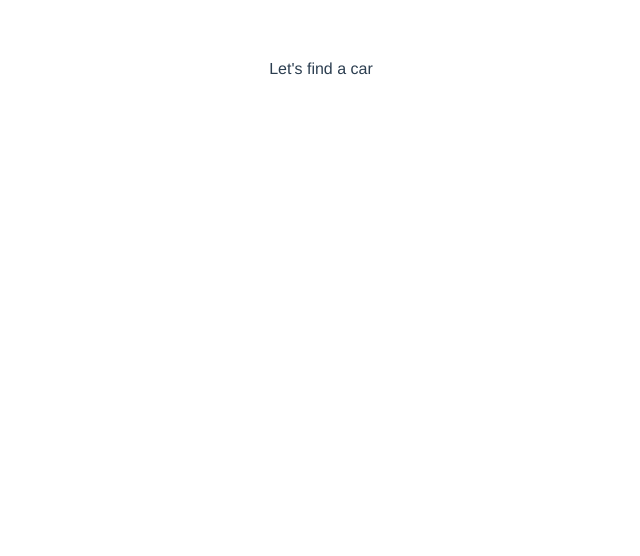
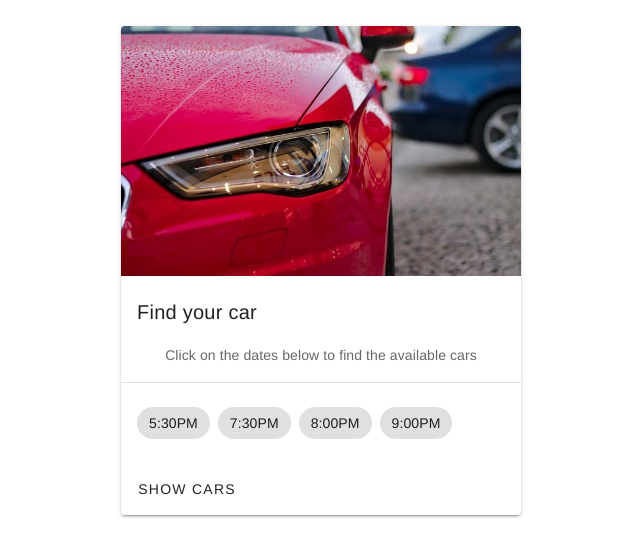
Before and after one commit to leokotman/rent-vehicle, a Vue app: page / in a window 1280 px wide. Shown: the top 556 px of the page, without its empty margins (319-959 px from the left). Built offline with nearby package versions, Linux system fonts and the light colour scheme; no server answers.

Commit message:
find a car component (card)

```diff
--- a/src/App.vue
+++ b/src/App.vue
@@ -1,21 +1,20 @@
 <template>
   <div id="app">
-    <!-- <HelloWorld msg="Welcome to Your Vue.js App" /> -->
-    <find-car />
+    <find-car @showCars="showCars" :carsShown="carsShown" />
+    <cars-list v-if="carsShown" />
   </div>
 </template>
 
 <script>
-// import HelloWorld from "./components/HelloWorld.vue";
-
 import axios from "axios";
+import CarsList from "./components/CarsList.vue";
 import FindCar from "./components/FindCar.vue";
 
 export default {
   name: "App",
   components: {
-    // HelloWorld,
     FindCar,
+    CarsList,
   },
   data() {
     return {
@@ -23,6 +22,7 @@ export default {
         "eyJhbGciOiJIUzI1NiJ9.eyJzdWIiOjUsInJlcyI6ImFnZ3JlZ2F0b3IiLCJpYXQiOjE2MzEwMTAwMjN9.YdfhveqPYc98LSxQAiB3Ern3wZFFWKsg5EejtC4q2bo",
       availableAutos: [],
       fetchedData: null,
+      carsShown: false,
     };
   },
   methods: {
@@ -49,6 +49,14 @@ export default {
         })
         .catch((err) => console.log(err));
     },
+    reserve() {
+      this.loading = true;
+
+      setTimeout(() => (this.loading = false), 2000);
+    },
+    showCars() {
+      this.carsShown = !this.carsShown;
+    },
   },
   created() {
     this.fetchData();
@@ -63,6 +71,11 @@ export default {
   -moz-osx-font-smoothing: grayscale;
   text-align: center;
   color: #2c3e50;
-  margin-top: 60px;
+  margin: 2%;
+  display: flex;
+  flex-wrap: wrap;
+  justify-content: space-around;
+  align-items: center;
+  gap: 1rem;
 }
 </style>
--- a/src/components/FindCar.vue
+++ b/src/components/FindCar.vue
@@ -1,15 +1,63 @@
 <template>
-    <section>
-        Let's find a car
-    </section>
+  <section>
+    <v-card class="mx-auto my-12" width="400px">
+      <img height="250" src="../assets/img/car.jpeg" />
+
+      <v-card-title>Find your car</v-card-title>
+
+      <v-card-text>
+        <div>Click on the dates below to find the available cars</div>
+      </v-card-text>
+
+      <v-divider class="mx-4"></v-divider>
+
+      <v-card-text>
+        <v-chip-group class="blue" active-class="deep-purple accent-4" column>
+          <v-chip class="blue">5:30PM</v-chip>
+
+          <v-chip>7:30PM</v-chip>
+
+          <v-chip>8:00PM</v-chip>
+
+          <v-chip>9:00PM</v-chip>
+        </v-chip-group>
+      </v-card-text>
+
+      <v-card-actions>
+        <v-btn color="deep-purple lighten-2" text @click="handleShowCars">
+          {{ carsShown ? "Hide" : "Show cars" }}
+        </v-btn>
+      </v-card-actions>
+    </v-card>
+  </section>
 </template>
 
 <script>
-    export default {
-
-    }
+export default {
+  emits: ["showCars"],
+  props: {
+    carsShown: Boolean,
+  },
+  data() {
+    return {};
+  },
+  methods: {
+    handleShowCars() {
+      this.$emit("showCars");
+    },
+  },
+};
 </script>
 
 <style scoped>
-
+img {
+  background-size: cover;
+  width: 100%;
+}
+@media screen and (max-width: 380px) {
+  img {
+    background-size: contain;
+    width: auto;
+  }
+}
 </style>
```
